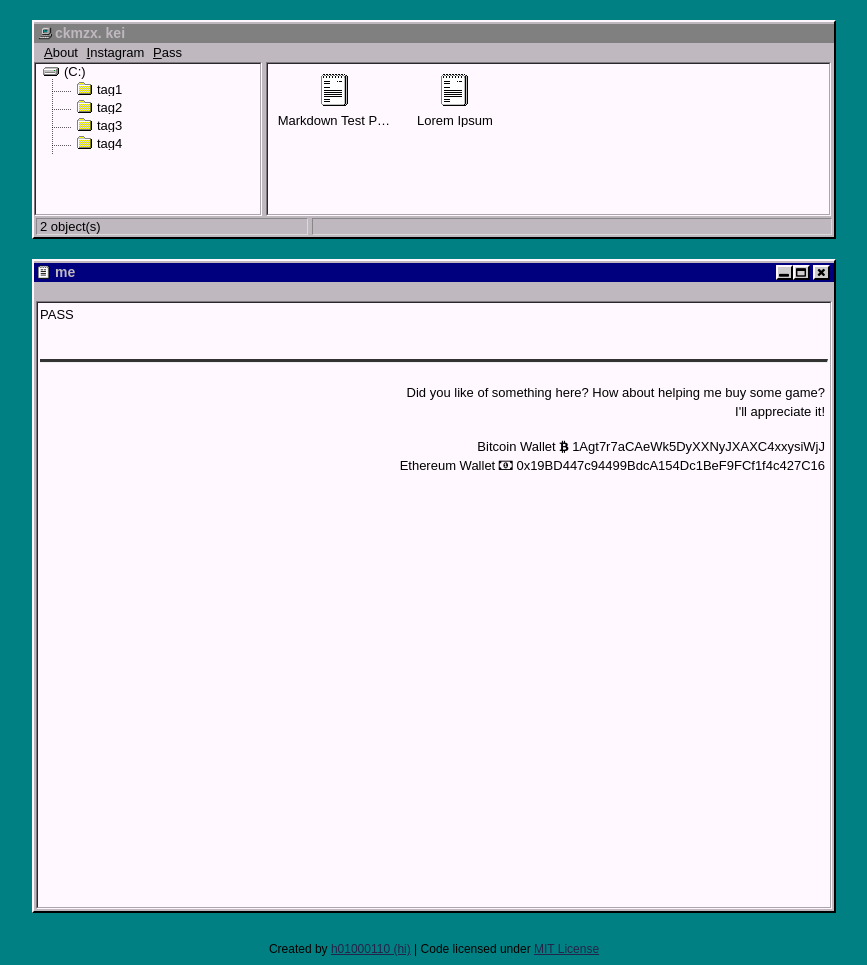
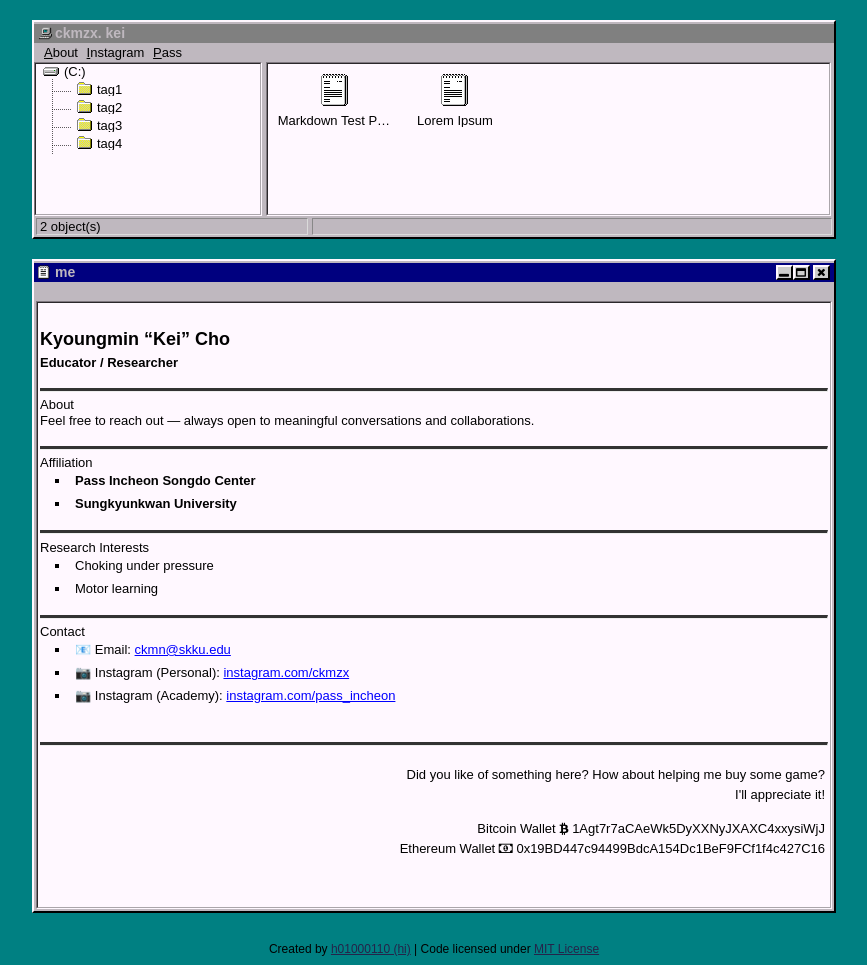
Before and after one commit to ckmzx/ckmzx.github.io, a Jekyll site: the page built from me/index.md, in a window 1280 px wide. Shown: the whole page, without its empty margins (206-1073 px from the left). Built offline with Jekyll 4.4.1, drawn with Linux system fonts in a browser that asks for light colours.

Commit message:
Update profile page

```diff
--- a/me/index.md
+++ b/me/index.md
@@ -3,4 +3,34 @@ layout: me
 title: me
 ---
 
-PASS
+## Kyoungmin "Kei" Cho
+
+**Educator / Researcher**
+
+---
+
+### About
+
+Feel free to reach out — always open to meaningful conversations and collaborations.
+
+---
+
+### Affiliation
+
+- **Pass Incheon Songdo Center**
+- **Sungkyunkwan University**
+
+---
+
+### Research Interests
+
+- Choking under pressure
+- Motor learning
+
+---
+
+### Contact
+
+- 📧 Email: [ckmn@skku.edu](mailto:ckmn@skku.edu)
+- 📷 Instagram (Personal): [instagram.com/ckmzx](https://instagram.com/ckmzx)
+- 📷 Instagram (Academy): [instagram.com/pass_incheon](https://instagram.com/pass_incheon)
```
